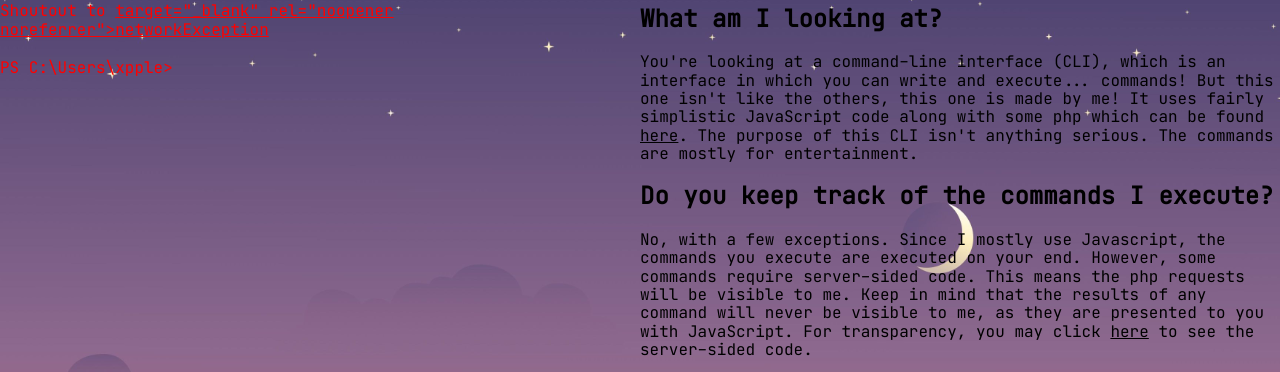
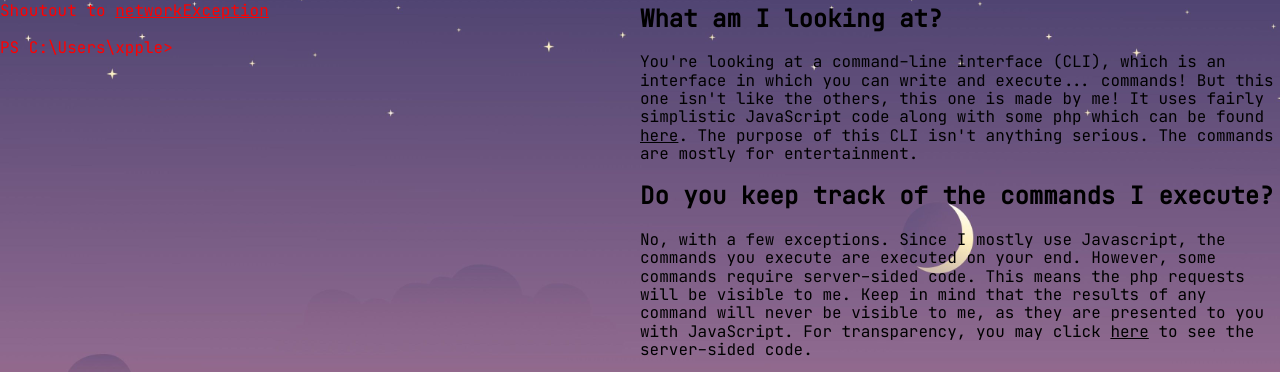
Before and after one commit to xpple/xpple.dev, a plain HTML site: page index.html in a window 1280 px wide. Shown: the part 75-447 px from the top of the page. Drawn offline with Linux system fonts and the light colour scheme.

Commit message:
Fix link

```diff
--- a/index.html
+++ b/index.html
@@ -17,7 +17,7 @@
 		<br /><br />
 		<span class="jetbrains red">Custom made xpple CLI. '<span class="jetbrains white">help</span>' to get started.</span>
 		<br /><br />
-		<span class="jetbrains red">Shoutout to <a href="https://nwex.de/"> target="_blank" rel="noopener noreferrer">networkException</a></span>
+		<span class="jetbrains red">Shoutout to <a href="https://nwex.de/" target="_blank" rel="noopener noreferrer">networkException</a></span>
 		<br /><br />
 		<div id="cli-input-container">
 			<span class="jetbrains red">PS C:\Users\xpple>&nbsp</span><input type="text" class="input jetbrains red">
```
